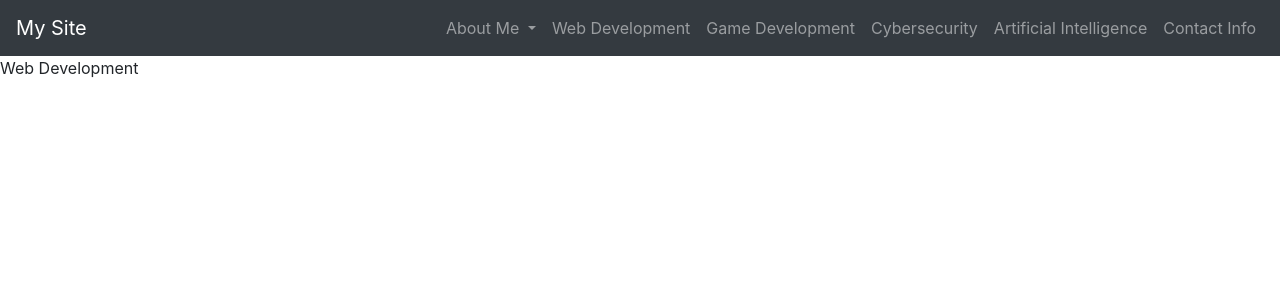
After one commit to PLOOQ/myportfolio, a Django app: page /WebDev in a window 1280 px wide. The commit adds this page. Shown: the top 300 px of the page. Run offline with Django 3.2, Linux system fonts and the light colour scheme; some libraries are stand-ins or nearby versions.

Commit message:
navigation

```diff
--- /dev/null
+++ b/fields/templates/fields/ArtificialIntelligence.html
@@ -0,0 +1 @@
+{% extends "base.html"%}{%block content%}Artificial Intelligence {%endblock%}
--- /dev/null
+++ b/fields/templates/fields/ContactInfo.html
@@ -0,0 +1,3 @@
+{% extends "base.html"%}
+
+{%block content%}Contact Info{%endblock%}
--- /dev/null
+++ b/fields/templates/fields/Cybersecurity.html
@@ -0,0 +1 @@
+{%extends "base.html"%} {%block content%}Cybersecurity{%endblock%}
--- /dev/null
+++ b/fields/templates/fields/GameDev.html
@@ -0,0 +1 @@
+{%extends "base.html"%} {%block content%}Game Development {%endblock%}
--- /dev/null
+++ b/fields/templates/fields/WebDev.html
@@ -0,0 +1,2 @@
+{%extends "base.html"%} {%block title%} Web Development {%endblock%}
+{%block content%} Web Development {%endblock%}
--- a/fields/templates/fields/index.html
+++ b/fields/templates/fields/index.html
@@ -9,6 +9,9 @@
     align-items-center
   "
 >
-  My ultimate goal: To become the greatest Hacker in history
+  My ultimate goal: To become a Hacker <br />
+  A hacker is a person skilled in information technology <br />
+  who uses their technical knowledge to achieve a goal <br />
+  or overcome an obstacle, within a computerized system by non-standard means.
 </section>
 {%endblock%}
--- a/fields/urls.py
+++ b/fields/urls.py
@@ -1,7 +1,13 @@
 from django.urls import path
 
-from .views import index
+from .views import WebDev, GameDev, Cybersecurity,ArtificialIntelligence,ContactInfo, Index
 
 urlpatterns = [
-    path('',index, name = "index")
+    path('',Index, name="Index"),
+    path('WebDev',WebDev, name="WebDev"),
+    path('GameDev',GameDev, name="GameDev"),
+    path('Cybersecurity',Cybersecurity, name="Cybersecurity"),
+    path('ArtificialIntelligence',ArtificialIntelligence, name="ArtificialIntelligence"),
+    path('ContactInfo',ContactInfo, name="ContactInfo"),
+
 ]
--- a/fields/views.py
+++ b/fields/views.py
@@ -4,5 +4,20 @@ from django.shortcuts import render
 
 # Create your views here.
 
-def index(request):
-    return render(request, "fields/index.html")
+def Index(request):
+    return render(request, "fields/Index.html")
+
+def WebDev(request):
+    return render(request, "fields/WebDev.html")
+
+def GameDev(request):
+    return render(request, "fields/GameDev.html")
+
+def Cybersecurity(request):
+    return render(request, "fields/Cybersecurity.html")
+
+def ArtificialIntelligence(request):
+    return render(request, "fields/ArtificialIntelligence.html")
+
+def ContactInfo(request):
+    return render(request, "fields/ContactInfo.html")
--- a/templates/base.html
+++ b/templates/base.html
@@ -15,7 +15,7 @@
   </head>
   <body>
     <nav class="navbar navbar-expand-md sticky-top navbar-dark bg-dark">
-      <a class="navbar-brand" href="#"> My Site </a>
+      <a class="navbar-brand" href="{% url "Index" %}"> My Site </a>
       <button
         class="navbar-toggler"
         type="button"
@@ -45,11 +45,11 @@
               >
             </div>
           </div>
-          <a class="nav-link" href="#"> Web Development </a>
-          <a class="nav-link" href="#"> Game Development </a>
-          <a class="nav-link" href="#"> Cybersecurity </a>
-          <a class="nav-link" href="#"> Artificial Intelligence </a>
-          <a class="nav-link" href="#">Contact Info</a>
+          <a class="nav-link" href="{%url "WebDev"%}"> Web Development </a>
+          <a class="nav-link" href="{%url "GameDev"%}"> Game Development </a>
+          <a class="nav-link" href="{%url "Cybersecurity"%}"> Cybersecurity </a>
+          <a class="nav-link" href="{%url "ArtificialIntelligence"%}"> Artificial Intelligence </a>
+          <a class="nav-link" href="{%url "ContactInfo"%}">Contact Info</a>
         </div>
       </div>
     </nav>
```
Also changed, not shown: fields/static/fields/style.css (renamed from fields/templates/fields/style.css).
